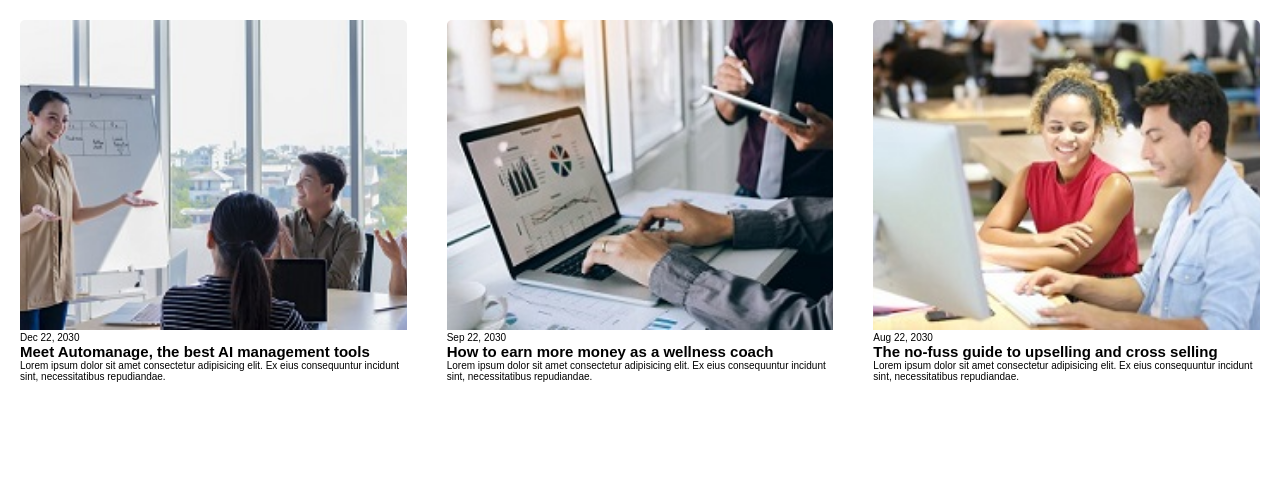
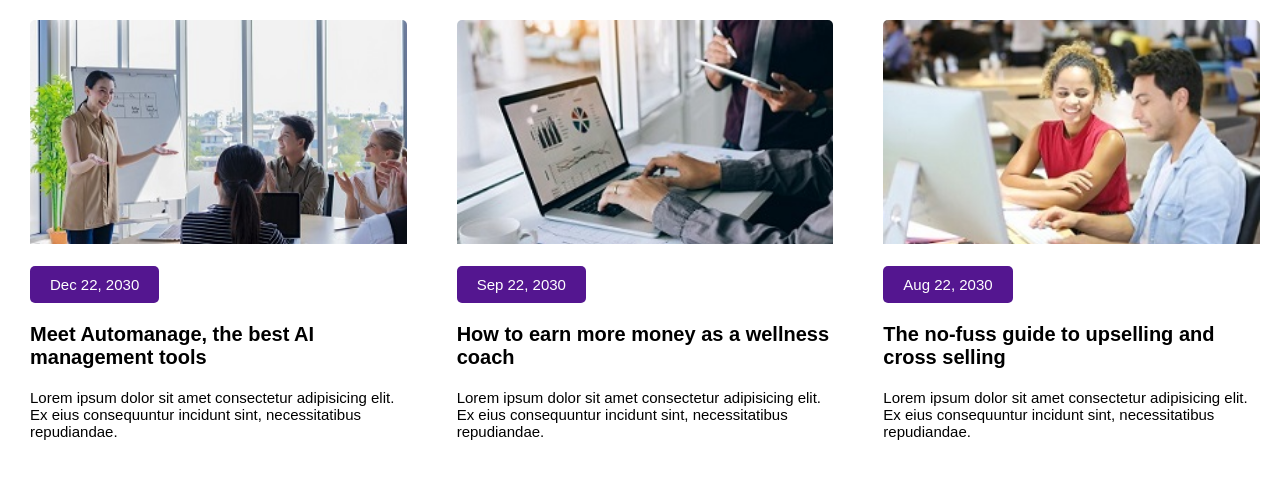
Before and after one commit to JAMAL-MOHAMED-JALDESA-2893/flex-blog_post-side_by_side, a plain HTML site: page index.html in a window 1280 px wide. Drawn offline with Linux system fonts and the light colour scheme.

Commit message:
add margin to articles

```diff
--- a/style.css
+++ b/style.css
@@ -18,16 +18,32 @@ body{
 
 .blog-posts__post{
     margin: 2rem;
+    margin-left: 3rem;
 }
 
 .blog-posts__post--img{
     width: 100%;
-    height: 100%;
+    height: 50%;
     object-fit: cover;
    border-top-right-radius: 0.5rem;
    border-top-left-radius: 0.5rem;
 }
 
 .blog-posts__post--date{
+    background-color: #541690;
+    display: inline-block;
+    padding: 1rem 2rem;
+    color: white;
+    border-radius: 0.5rem;
+    margin: 2rem 0;
+    font-size: 1.5rem;
+}
 
+.blog-posts__post--title{
+    font-size: 2rem;
+    margin-bottom: 2rem;
 }
+
+.blog-posts__post--description{
+    font-size: 1.5rem;
+}
```
